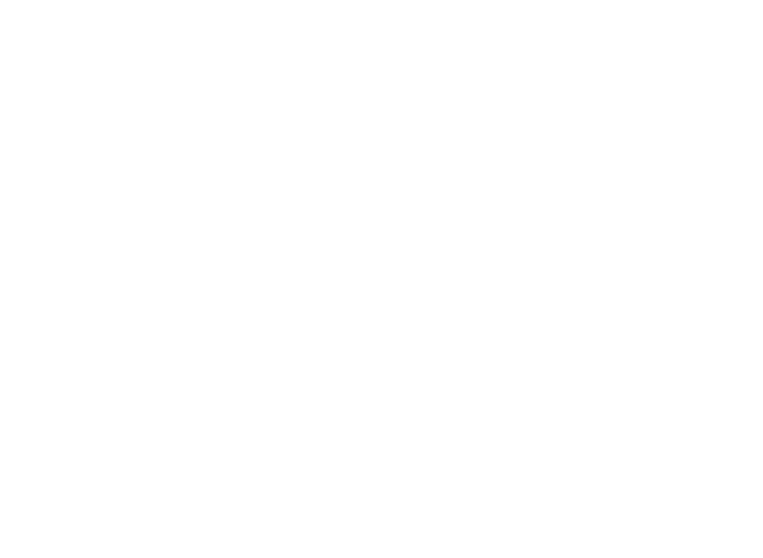
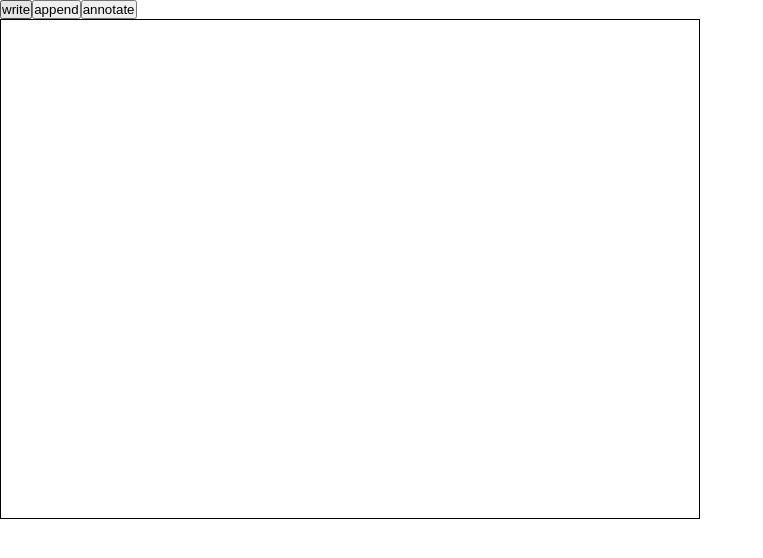
Before and after one commit to emile-tal/digital-whiteboard, a React (Vite) app: page / in a window 1280 px wide. Shown: the top 558 px of the page, without its empty margins (0-763 px from the left). Built offline with nearby package versions, Linux system fonts and the light colour scheme.

Commit message:
Scaffold app and import rough-notation

```diff
--- a/package.json
+++ b/package.json
@@ -12,6 +12,7 @@
   "dependencies": {
     "react": "^18.3.1",
     "react-dom": "^18.3.1",
+    "rough-notation": "^0.5.1",
     "sass": "^1.83.4"
   },
   "devDependencies": {
--- a/src/App.tsx
+++ b/src/App.tsx
@@ -1,8 +1,18 @@
+import './app.scss'
+
+import { Button } from './components/Button/Button'
+import { Whiteboard } from "./components/Whiteboard/Whiteboard"
+
 function App() {
-
   return (
-    <>
-    </>
+    <div className="app">
+      <div className='app__button-container'>
+        <Button text='write' />
+        <Button text='append' />
+        <Button text='annotate' />
+      </div>
+      <Whiteboard />
+    </div>
   )
 }
 
--- /dev/null
+++ b/src/components/Button/Button.tsx
@@ -0,0 +1,11 @@
+import './Button.scss'
+
+interface Props {
+    text: string
+}
+
+export function Button({ text }: Props) {
+    return (
+        <button>{text}</button>
+    )
+}
--- /dev/null
+++ b/src/components/Whiteboard/Whiteboard.scss
@@ -0,0 +1,5 @@
+.whiteboard {
+    height: 500px;
+    width: 700px;
+    border: black 1px solid;
+}
--- /dev/null
+++ b/src/components/Whiteboard/Whiteboard.tsx
@@ -0,0 +1,7 @@
+import './Whiteboard.scss'
+
+export function Whiteboard() {
+    return (
+        <div className='whiteboard'></div>
+    )
+}
```
Also changed, not shown: src/app.scss (added), src/components/Button/Button.scss (added), 1 other file (tests, documents, lock files or other folders).
